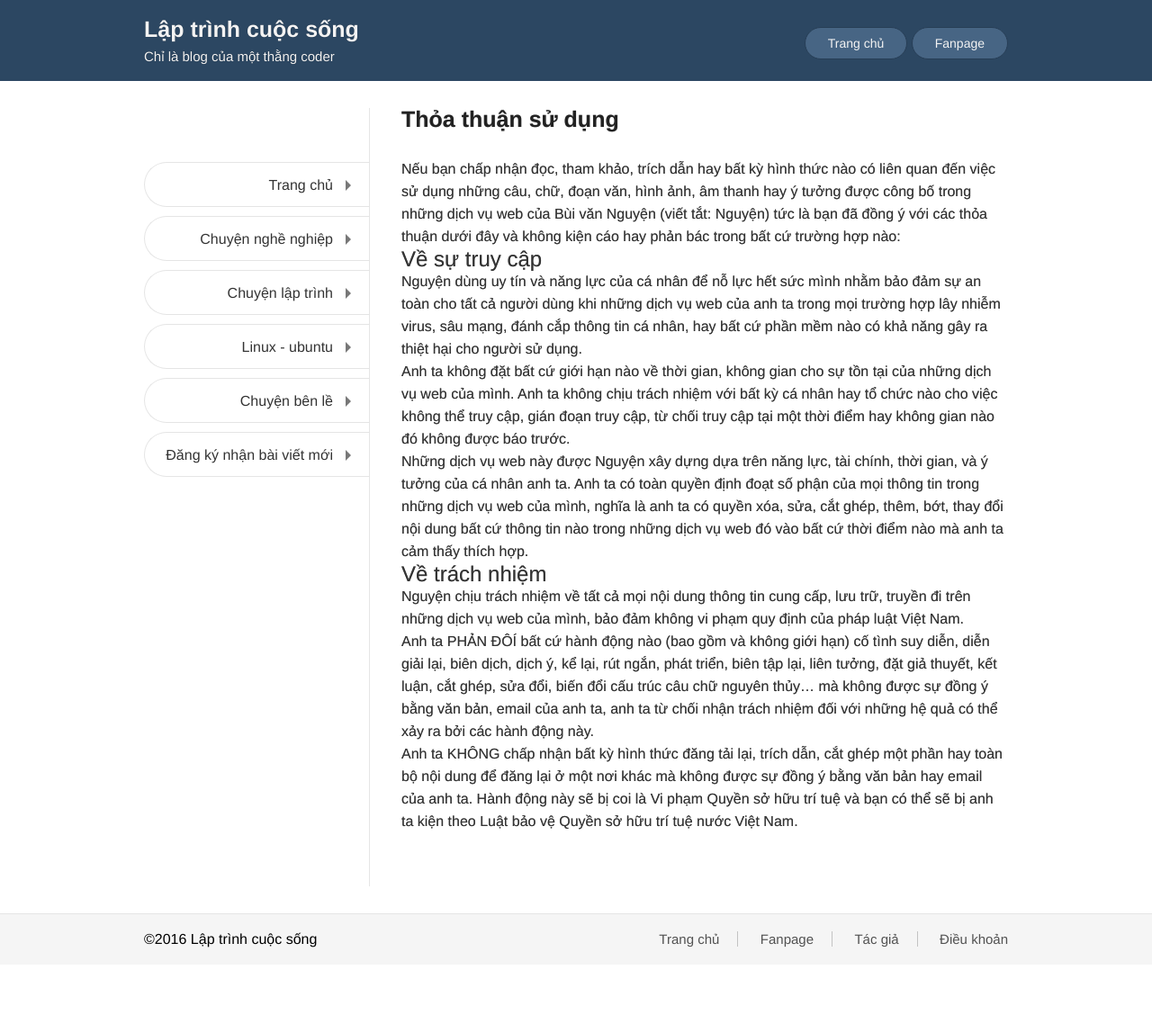
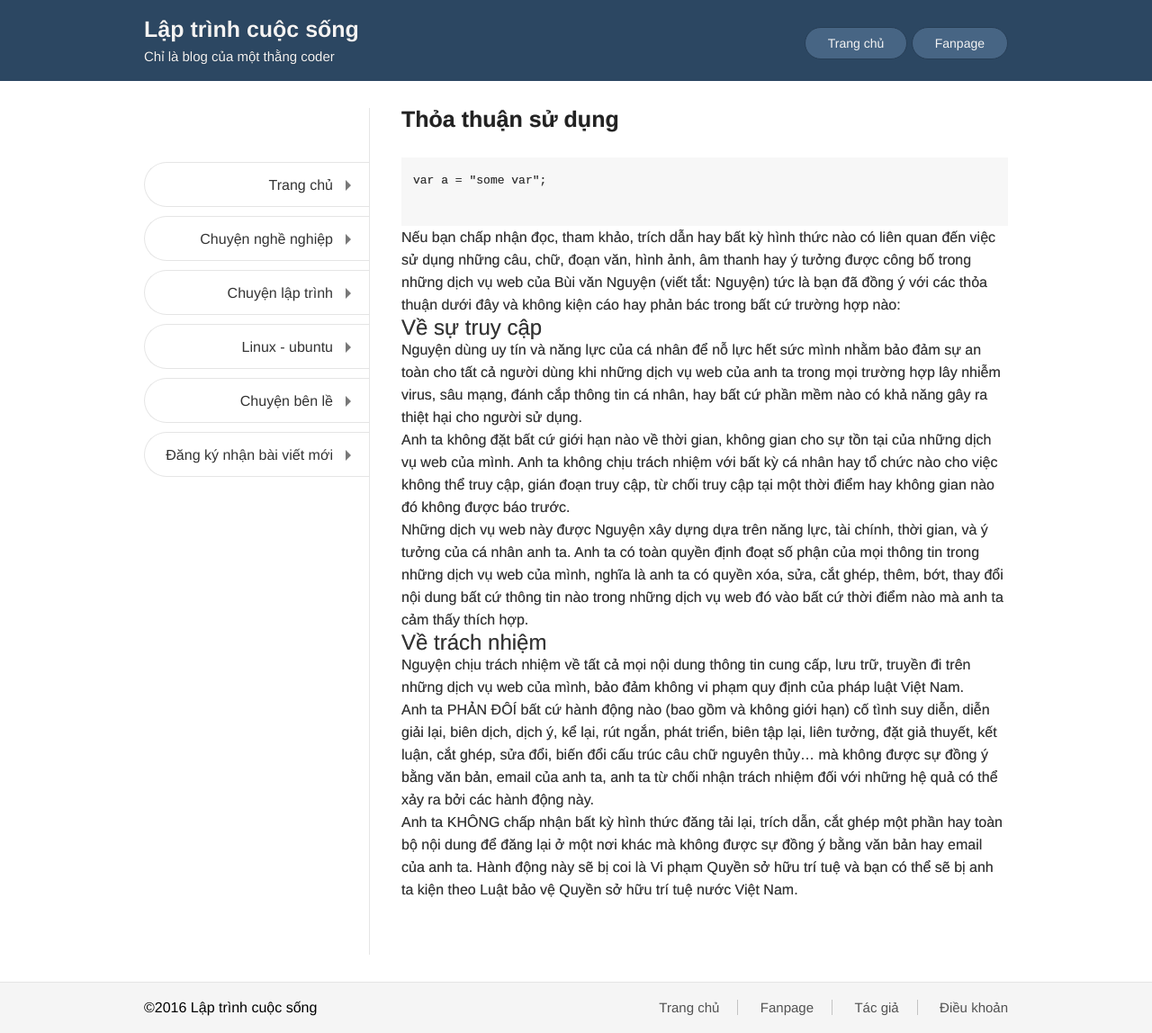
Before and after one commit to nguyentest/laptrinhcuocsong, a Jekyll site: the page built from policies.md, in a window 1280 px wide. Shown: the whole page at 90% size. Built offline with Jekyll 4.4.1, drawn with Linux system fonts in a browser that asks for light colours; before the commit the page ends 1072 px from its top, so only the background shows below that.

Commit message:
Update policies.md

````diff
--- a/policies.md
+++ b/policies.md
@@ -3,6 +3,11 @@ layout: page
 title: Thỏa thuận sử dụng
 permalink: /thoa-thuan.html
 ---
+
+```javascript
+var a = "some var";
+
+```
 
 Nếu bạn chấp nhận đọc, tham khảo, trích dẫn hay bất kỳ hình thức nào có liên quan đến việc sử dụng những câu, chữ, đoạn văn, hình ảnh, âm thanh hay ý tưởng được công bố trong những dịch vụ web của Bùi văn Nguyện (viết tắt: Nguyện) tức là bạn đã đồng ý với các thỏa thuận dưới đây và không kiện cáo hay phản bác trong bất cứ trường hợp nào:
 
````
